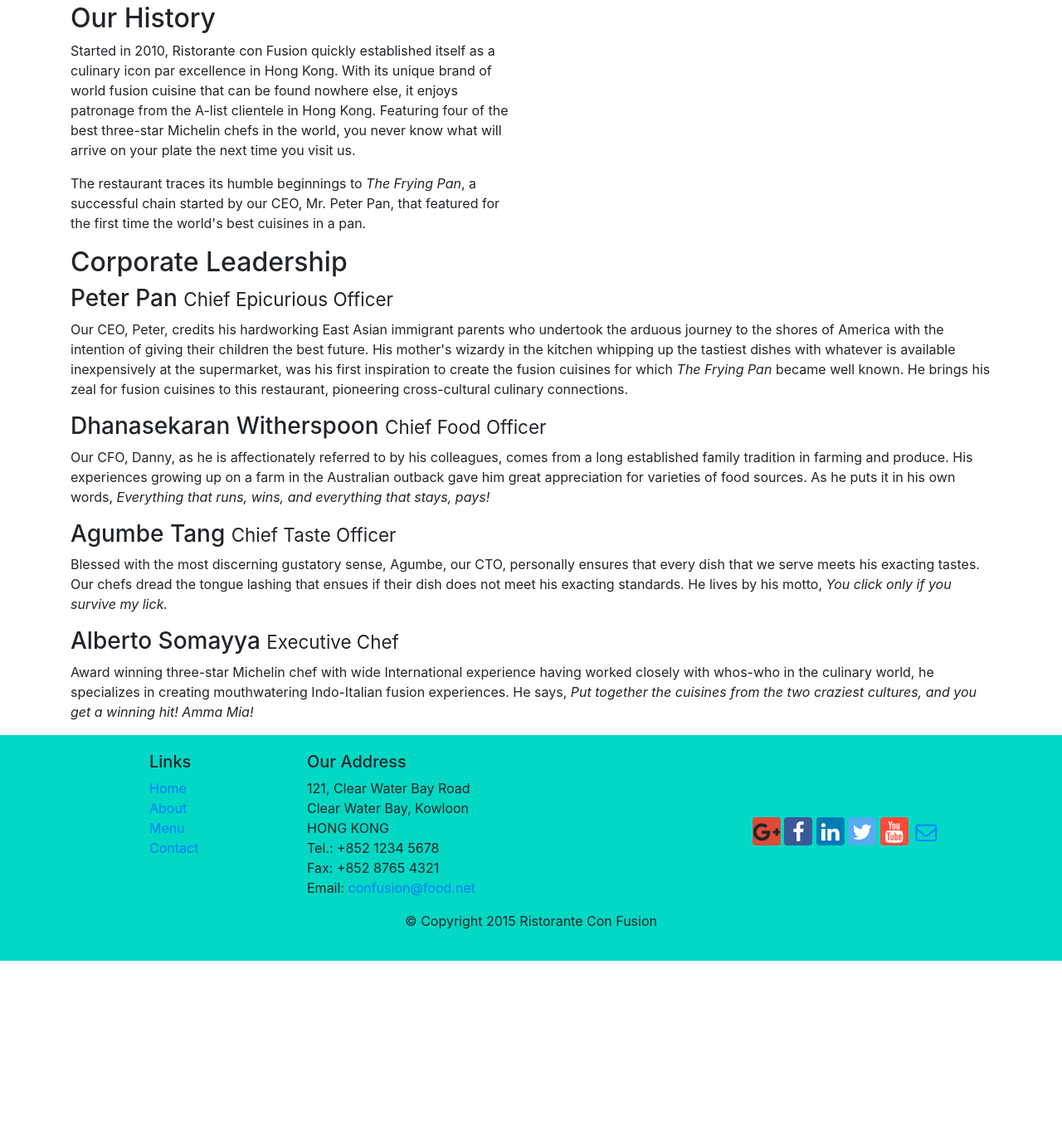
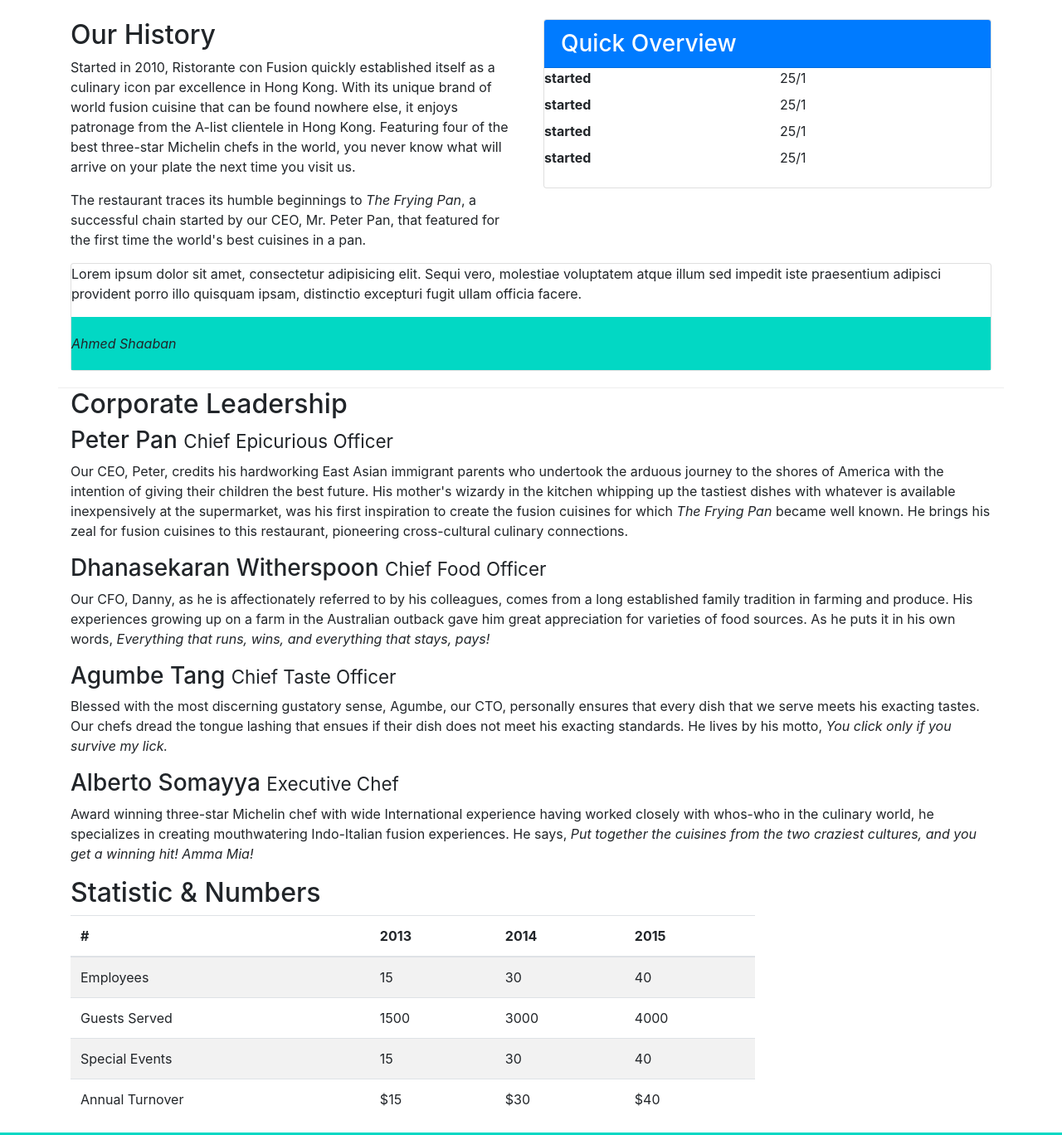
Before and after one commit to ashaabana/conFusion, a website: page aboutus.html in a window 1280 px wide. Shown: the part 458-1826 px from the top of the page at 83% size. Before the commit the page ends 1616 px from the top, so only its background shows below. Drawn offline with nearby package versions, Linux system fonts and the light colour scheme.

Commit message:
tables and cards

```diff
--- a/aboutus.html
+++ b/aboutus.html
@@ -27,7 +27,7 @@
  About</a></li>
                 <li class="nav-item"><a class="nav-link" href="#"><i class="fa fa-list" aria-hidden="true"></i>
  Menu</a></li>
-                <li class="nav-item"><a class="nav-link" href="#"><i class="fa fa-address-book-o" aria-hidden="true"></i>
+                <li class="nav-item"><a class="nav-link" href="contactus.html"><i class="fa fa-address-book-o" aria-hidden="true"></i>
  Contact</a></li>
             </ul>
         </div>
@@ -59,11 +59,46 @@
             </div>
         </div>
 
-        <div class="row">
+        <div class="row row-content">
             <div class="col-sm-6">
                 <h2>Our History</h2>
                 <p>Started in 2010, Ristorante con Fusion quickly established itself as a culinary icon par excellence in Hong Kong. With its unique brand of world fusion cuisine that can be found nowhere else, it enjoys patronage from the A-list clientele in Hong Kong. Featuring four of the best three-star Michelin chefs in the world, you never know what will arrive on your plate the next time you visit us.</p>
                 <p>The restaurant traces its humble beginnings to <em>The Frying Pan</em>, a successful chain started by our CEO, Mr. Peter Pan, that featured for the first time the world's best cuisines in a pan.</p>
+            </div>
+            <div class="col-sm">
+                <div class="card">
+                    <h3 class="card-header bg-primary text-white">Quick Overview</h3>
+                    <div class="block-card">
+                        <dl class="row">
+
+                            <dt class="col-6">started</dt>
+                            <dd class="col-6">25/1</dd>
+                            <dt class="col-6">started</dt>
+                            <dd class="col-6">25/1</dd>
+                            <dt class="col-6">started</dt>
+                            <dd class="col-6">25/1</dd>
+                            <dt class="col-6">started</dt>
+                            <dd class="col-6">25/1</dd>
+                        </dl>
+                    </div>
+
+                </div>
+
+            </div>
+            <div class="col-12">
+               <div class="card card-block bg-faded">
+                  <blockqoute>
+
+                      <p> Lorem ipsum dolor sit amet, consectetur adipisicing elit. Sequi vero, molestiae voluptatem atque illum sed impedit iste praesentium adipisci provident porro illo quisquam ipsam, distinctio excepturi fugit ullam officia facere.</p>
+                       <footer>
+                           <cite>
+                               Ahmed Shaaban
+                           </cite>
+                       </footer>
+                  </blockqoute>
+
+               </div>
+
             </div>
             <div>
             </div>
@@ -82,6 +117,59 @@
                 <h3>Alberto Somayya <small>Executive Chef</small></h3>
                 <p class="hidden-xs-down">Award winning three-star Michelin chef with wide International experience having worked closely with whos-who in the culinary world, he specializes in creating mouthwatering Indo-Italian fusion experiences. He says, <em>Put together the cuisines from the two craziest cultures, and you get a winning hit! Amma Mia!</em></p>
             </div>
+        </div>
+        <div class="row content-row">
+            <div class="col-12 col-sm-9">
+                <h2>Statistic &amp; Numbers</h2>
+
+            </div>
+
+        </div>
+        <div class="row content-row">
+            <div class="col-sm-9">
+                <table class="table table-striped">
+                    <thead class="thead-inverse">
+                        <tr>
+                            <th>#</th>
+                            <th>2013</th>
+                            <th>2014</th>
+                            <th>2015</th>
+                        </tr>
+
+                    </thead>
+                    <tbody>
+                        <tr>
+                            <td>Employees</td>
+                            <td>15</td>
+                            <td>30</td>
+                            <td>40</td>
+                        </tr>
+                        <tr>
+                            <td>Guests Served</td>
+                            <td>1500</td>
+                            <td>3000</td>
+                            <td>4000</td>
+                        </tr>
+                        <tr>
+                            <td>Special Events</td>
+                            <td>15</td>
+                            <td>30</td>
+                            <td>40</td>
+                        </tr>
+                        <tr>
+                            <td>Annual Turnover</td>
+                            <td>&#36;15</td>
+                            <td>&#36;30</td>
+                            <td>&#36;40</td>
+                        </tr>
+
+                    </tbody>
+
+                </table>
+
+
+            </div>
+
         </div>
 
     </div>
@@ -121,11 +209,13 @@
                     </div>
                 </div>
             </div>
+
             <div class="row justify-content-center">
                 <div class="col-auto">
                     <p>© Copyright 2015 Ristorante Con Fusion</p>
                 </div>
             </div>
+
         </div>
     </footer>
 
```
Also changed, not shown: index.html (+1 -1 lines).
